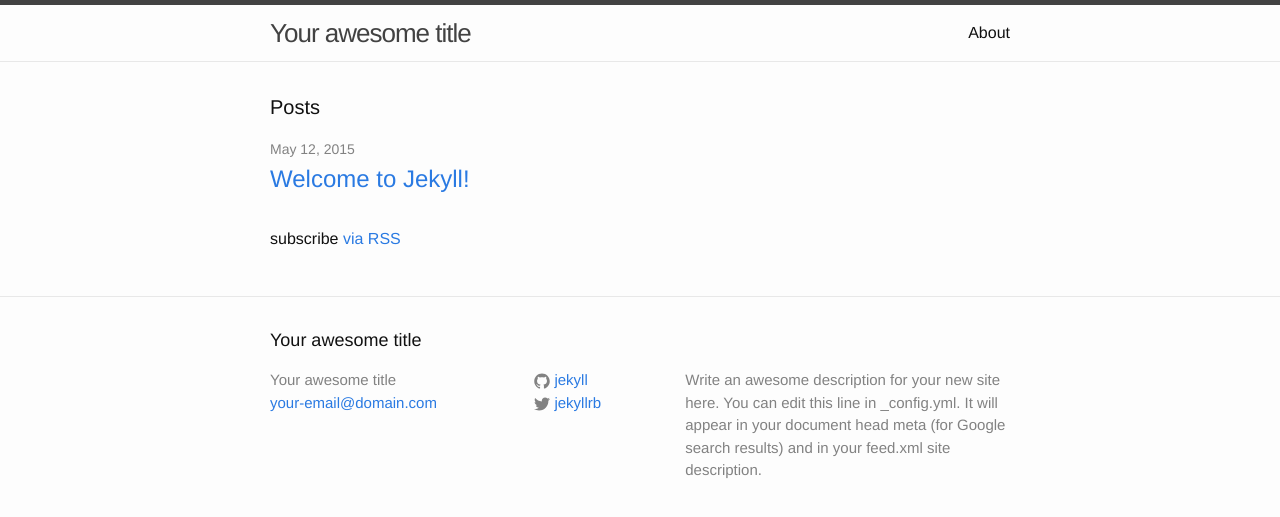
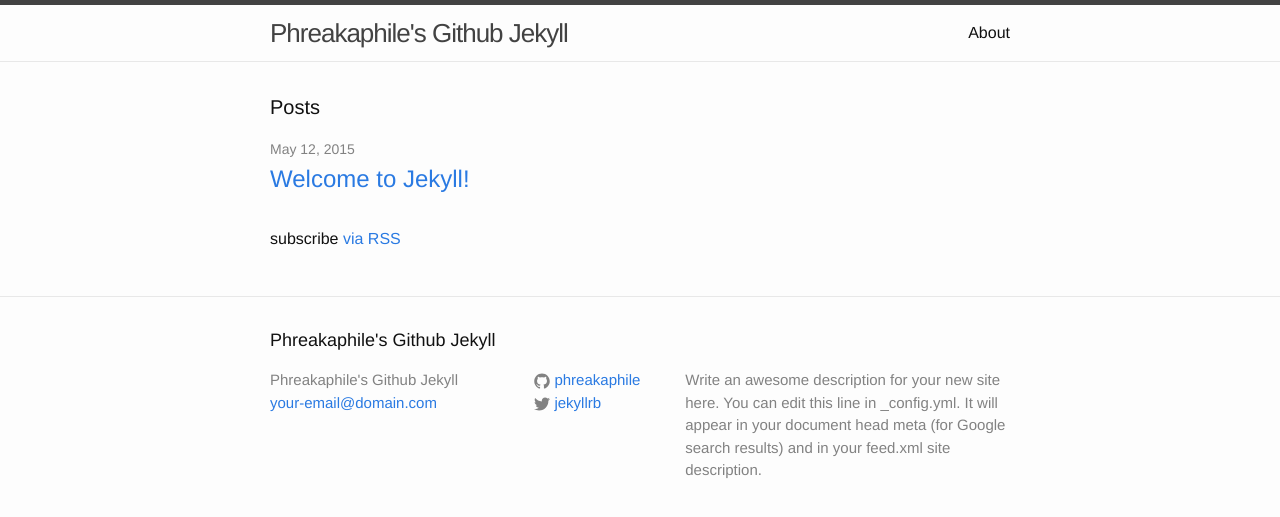
Before and after one commit to phreakaphile/phreakaphile.github.io, a Jekyll site: the page built from index.html, in a window 1280 px wide. Shown: the top 517 px of the page. Built offline with Jekyll 4.4.1, drawn with Linux system fonts in a browser that asks for light colours.

Commit message:
Update _config.yml

```diff
--- a/_config.yml
+++ b/_config.yml
@@ -1,5 +1,5 @@
 # Site settings
-title: Your awesome title
+title: Phreakaphile's Github Jekyll
 email: your-email@domain.com
 description: > # this means to ignore newlines until "baseurl:"
   Write an awesome description for your new site here. You can edit this
@@ -8,7 +8,7 @@ description: > # this means to ignore newlines until "baseurl:"
 baseurl: "" # the subpath of your site, e.g. /blog/
 url: "http://yourdomain.com" # the base hostname & protocol for your site
 twitter_username: jekyllrb
-github_username:  jekyll
+github_username:  phreakaphile
 
 # Build settings
 markdown: kramdown
```
